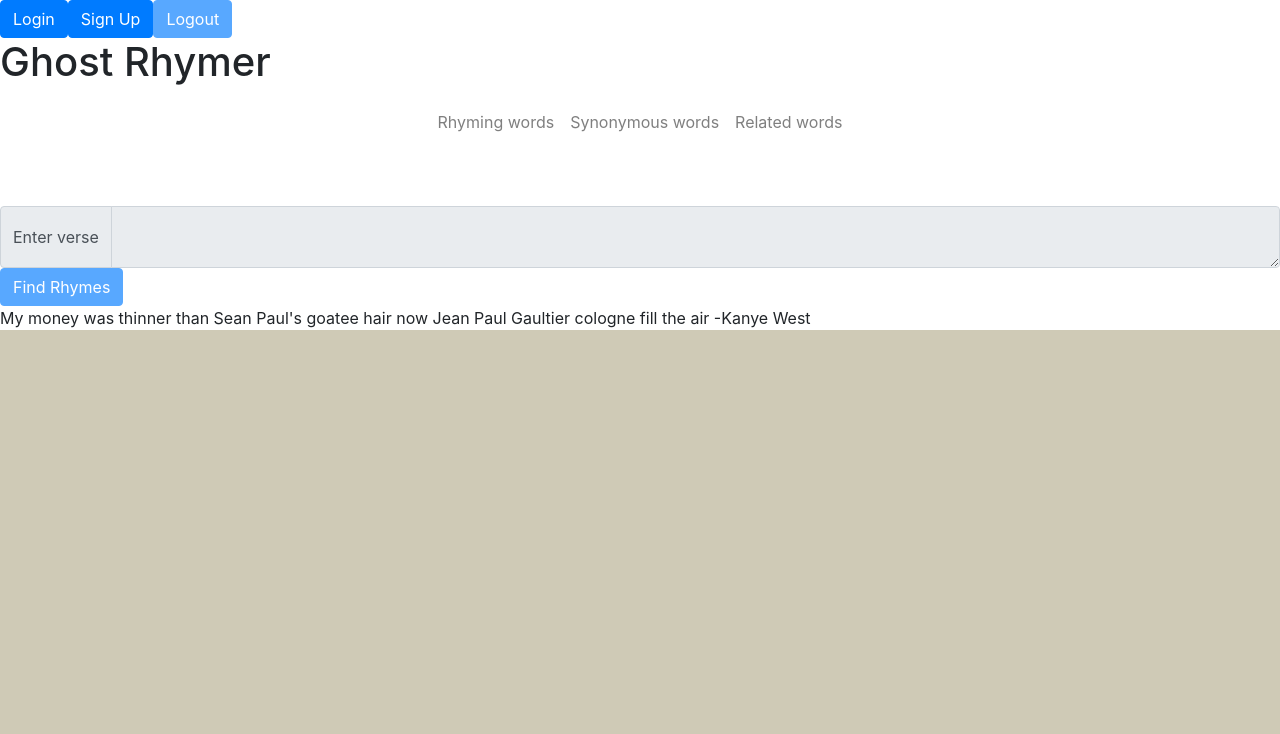
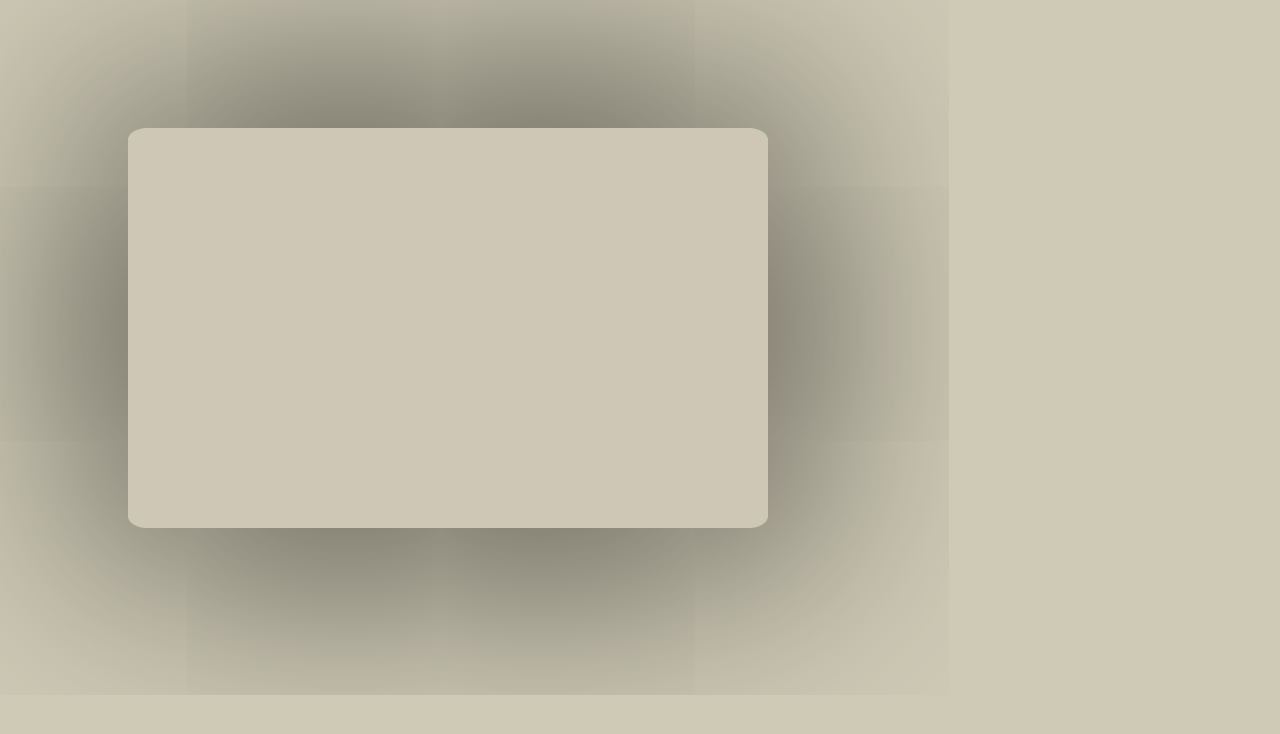
Before and after one commit to sonnannaeem/GhostRhymer, a React (Create React App) app in the folder frontend/: page /gr1 in a window 1280 px wide. Shown: the top 734 px of the page. Built offline with nearby package versions, Linux system fonts and the light colour scheme.

Commit message:
GR1 is a FE based on ghostrhymer-v1 designs
Made to keep About and Home controlled

```diff
--- a/frontend/src/App.js
+++ b/frontend/src/App.js
@@ -11,6 +11,7 @@ import './App.css';
 
 import Home from "./components/Home";
 import About from "./components/About";
+import GR1 from "./components/GR1";
 
 export default function App() {
   return (
@@ -22,6 +23,9 @@ export default function App() {
           <Route path="/about">
             <About />
           </Route>
+          <Route path="/gr1">
+            <GR1 />
+          </Route>
           <Route path="/">
             <Home />
           </Route>
--- /dev/null
+++ b/frontend/src/components/GR1.js
@@ -0,0 +1,9 @@
+import React from "react";
+
+export default function GR1() {
+  return (
+    <div className="full-page-container">
+
+    </div>
+  );
+}
```
Also changed, not shown: 1 other file (tests, documents, lock files or other folders).
